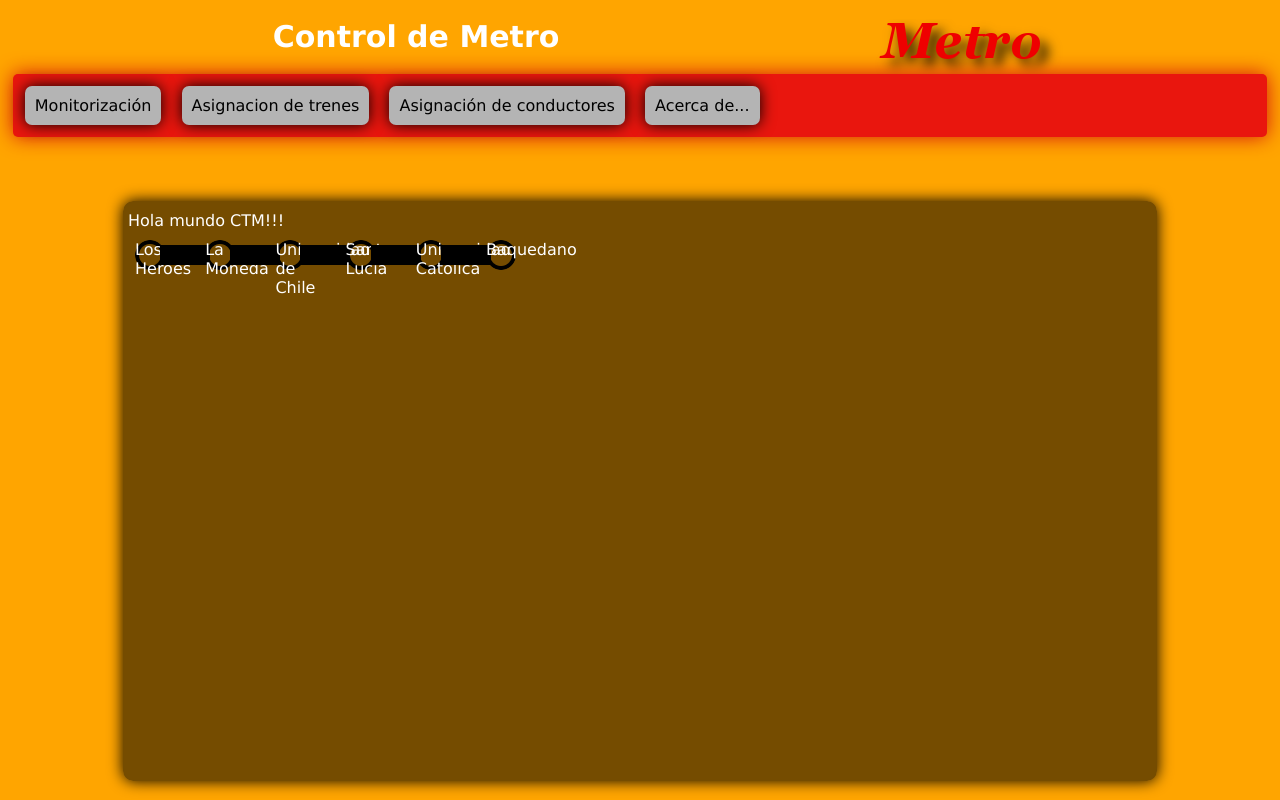
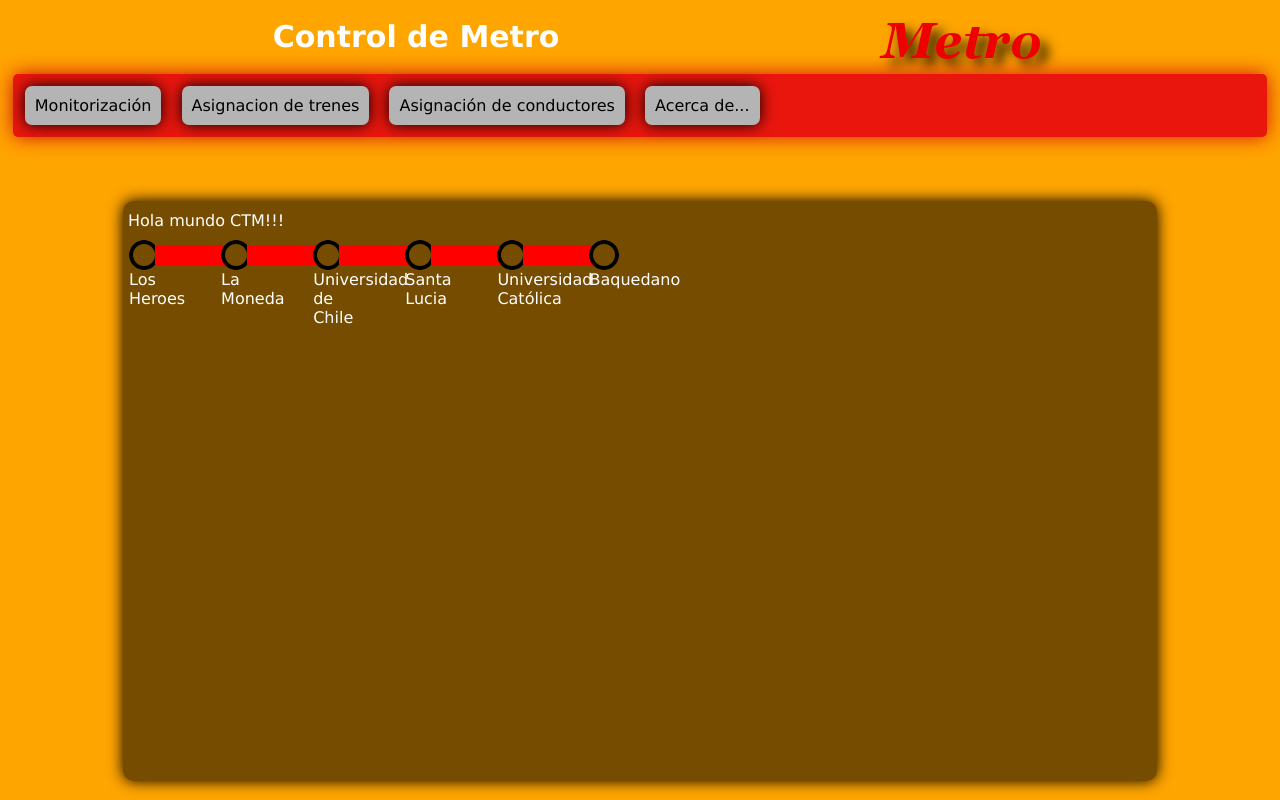
Before and after one commit to wigtor/lab3Metro, a PHP site: page / in a window 1280 px wide. Run offline with PHP 8.4, Linux system fonts and the light colour scheme; data comes from the database, SQL or seed files in the repository; style sheets or scripts are compiled from the project's sources.

Commit message:
Se muestra color de la linea y el nombre de la estación más abajo

```diff
--- a/css/metroUI.less
+++ b/css/metroUI.less
@@ -103,37 +103,60 @@ body {
 
 .linea {
 	width: 100%;
-	height: 30px;
+	height: 50px;
 	margin: 10px;
 }
 
 .tunel {
 	//margin:0px;
-	margin-right:-7px;
-	margin-left:-7px;
-	vertical-align: middle;
+	margin-right:0px;
+	margin-left:-4px;
+	vertical-align: top;
+	margin-top:5px;
 	height: 20px;
-	width: 50px;
+	width: 70px;
 	background-color:black;
 	display: inline-block;
+	z-index: -1;
+}
+
+.circle_estacion {
+	margin:0px;
+	margin-top:0px;
+	margin-left:0px;
+	margin-right:0px;
+	vertical-align: top;
+	height: 30px;
+	width: 30px;
+	display: block;
+	background-image:url('../globalimg/circle_estation.png');
 }
 
 .estacion {
-	//margin:0px;
-	margin-left:-3px;
-	margin-right:-3px;
-	vertical-align: middle;
-	height: 30px;
+	margin:0px;
+	margin-top:0px;
+	margin-left:-9px;
+	//margin-right:-4px;
+	vertical-align: top;
+	height: 50px;
 	width: 30px;
 	display: inline-block;
-	background-image:url('../globalimg/circle_estation.png');
+		z-index: 2;
 }
 
-.estacion_combinacion {
+.circle_estacion_combinacion {
 	margin:0px;
-	vertical-align: middle;
+	margin-top:0px;
+	vertical-align: top;
 	height: 30px;
 	width: 30px;
 	display: inline-block;
 	background-image:url('../globalimg/double_circle_estation.png');
 }
+
+.txt_estacion {
+	height: 20px;
+	width: 30px;
+	vertical-align: bottom;
+	display: block;
+}
--- a/linea.php
+++ b/linea.php
@@ -44,16 +44,20 @@
 		}
 
 		public function construirLinea() {
+
 			//Se obtienen el id del primer anden de la via = '1' de la linea que se está construyendo
 			$result = mysql_query("SELECT Anden.id_anden,Estacion.* FROM Primer_anden_linea,Anden,Estacion WHERE Primer_anden_linea.id_anden = Anden.id_anden and Primer_anden_linea.num_linea = '".$this->num_linea."' and Anden.id_estacion = Estacion.id_estacion");
 			$fila = mysql_fetch_assoc($result);
 			$matrix = NULL;
 			while($fila){
-				echo '<div id="'.$fila['id_estacion'].'" class="estacion" >'.$fila['nombre_estacion'].'</div> ';
+				echo '<div id="'.$fila['id_estacion'].'" class="estacion" >';
+					echo '<div id="img_"'.$fila['id_estacion'].'" class="circle_estacion" ></div>';
+					echo '<div id="txt_"'.$fila['id_estacion'].'" class="txt_estacion" >'.$fila['nombre_estacion'].'</div>';
+				echo '</div>';
 				$result = mysql_query("SELECT Tunel.*,Estacion.*,Anden.id_anden FROM Anden,Tunel,Estacion WHERE Anden.id_estacion = Estacion.id_estacion and Anden.id_anden = Tunel.id_anden_destino and Tunel.id_anden_origen = ".$fila['id_anden']."");
 				$fila = mysql_fetch_assoc($result);
 				if ($fila) {
-					echo '<div class="tunel" > </div> ';
+					echo '<div class="tunel" style="background-color:'.$this->color_linea.';"> </div> ';
 				}
 			}
 		}
```
